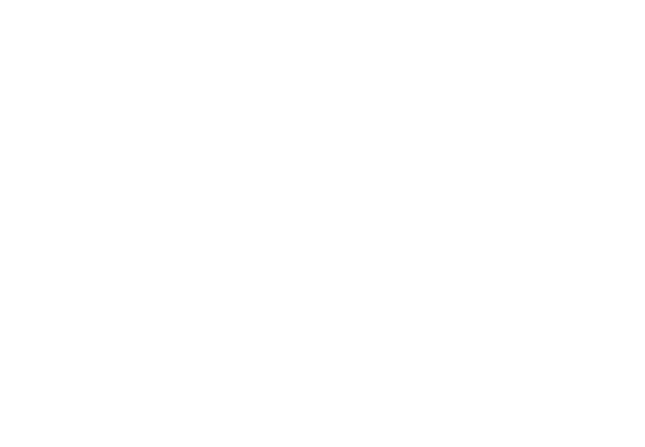
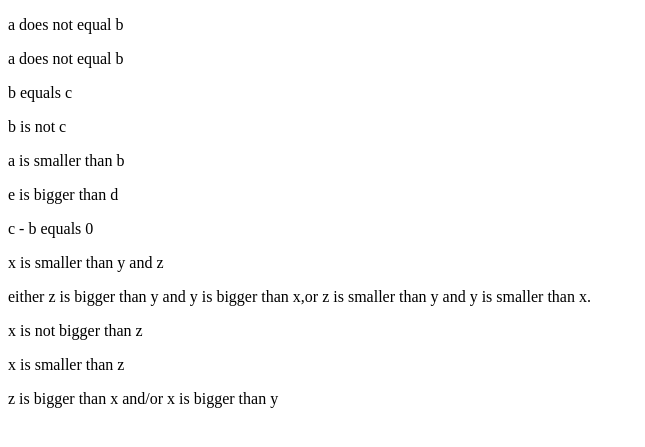
Before and after one commit to gabits/birkbeck_assignments, a PHP site: page /if.php in a window 1280 px wide. Before the commit the part shown is empty. Shown: the top 447 px of the page, without its empty margins (0-645 px from the left). Run offline with PHP 8.4, Linux system fonts and the light colour scheme.

Commit message:
if statements and operational comparisons with PHP

```diff
--- a/web_programming_with_php_2018/p1/hoe3/if.php
+++ b/web_programming_with_php_2018/p1/hoe3/if.php
@@ -6,6 +6,101 @@
     <body>
         <?php
 
+            //
+            // 6. Comparisons with if/else statements
+            //
+            $a = 3;
+            $b = 4;
+            $c = '4';
+            $d = 'My String';
+            $e = 'Not My String';
+
+            // $a != $b
+            if ($a != $b){
+                echo "<p>a does not equal b</p>";
+            } else {
+                echo "<p>a equals b</p>";
+            };
+
+            // $a == $b
+            if ($a == $b){
+                echo "<p>a equals b</p>";
+            } else {
+                echo "<p>a does not equal b</p>";
+            };
+
+            // $b == $c
+            if ($b == $c){
+                echo "<p>b equals c</p>";
+            } else {
+                echo "<p>b does not equal c</p>";
+            };
+
+            // $b === $c
+            if ($b === $c){
+                echo "<p>b is c</p>";
+            } else {
+                echo "<p>b is not c</p>";
+            };
+
+            // $a < $b
+            if ($a < $b){
+                echo "<p>a is smaller than b</p>";
+            } else {
+                echo "<p>a is not smaller than b</p>";
+            };
+
+            // $e > $d
+            if ($e > $d){
+                echo "<p>e is bigger than d</p>";
+            } else {
+                echo "<p>e is not bigger than d</p>";
+            };
+
+            // ($c - $b) != 0
+            if (($c - $b) != 0){
+                echo "<p>c - b does not equal 0</p>";
+            } else {
+                echo "<p>c - b equals 0</p>";
+            };
+
+            //
+            // 7. Logical operators
+            //
+            $x = 5;
+            $y = 8;
+            $z = 10;
+
+            if (($x < $y) AND ($z > $x)){
+                echo "<p>x is smaller than y and z</p>";
+            } else {
+                echo "<p>x is not smaller than y and z</p>";
+            };
+
+            if (($z > $y) XOR ($y > $x)){
+                echo "<p>either z is bigger than y or y is bigger than x</p>";
+            } else {
+                echo "<p>either z is bigger than y and y is bigger than x,";
+                echo "or z is smaller than y and y is smaller than x.</p>";
+            };
+
+            if (!($x > $z)){
+                echo "<p>x is not bigger than z</p>";
+            } else {
+                echo "<p>x is bigger than z</p>";
+            };
+
+            if (!($x < $z)){
+                echo "<p>x is not smaller than z</p>";
+            } else {
+                echo "<p>x is smaller than z</p>";
+            };
+
+            if (($z > $x) || ($x > $y)){
+                echo "<p>z is bigger than x and/or x is bigger than y</p>";
+            } else {
+                echo "<p>z is not bigger than x and x is not bigger than y</p>";
+            };
         ?>
     </body>
 </html>
```
